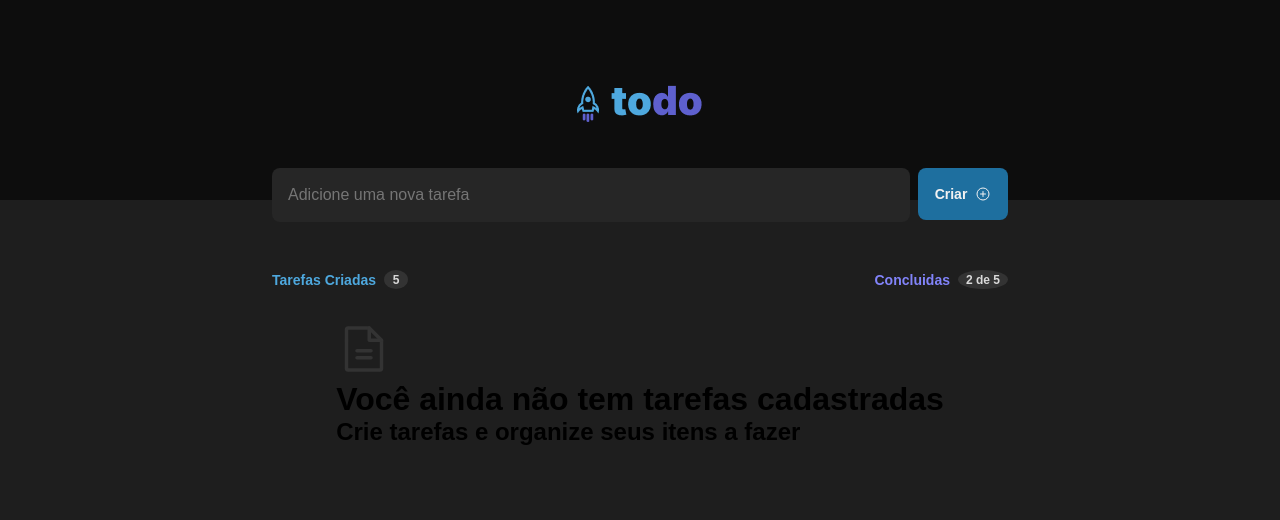
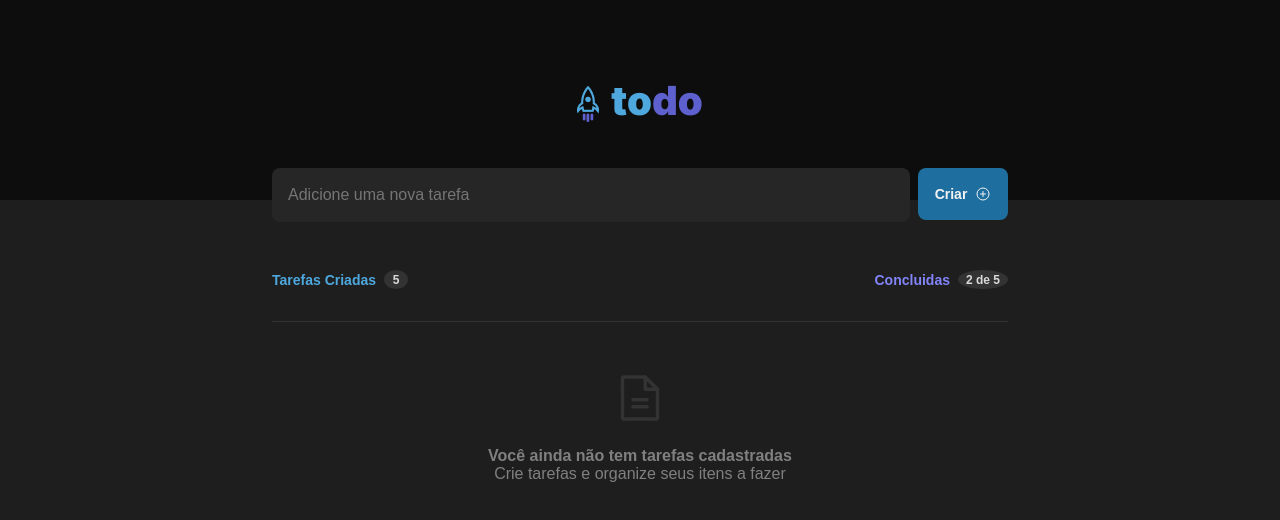
Before and after one commit to Balaciano/ToDoList, a React (Vite) app: page / in a window 1280 px wide. Shown: the top 520 px of the page. Built offline with nearby package versions, Linux system fonts and the light colour scheme.

Commit message:
feat: when the list is empty

```diff
--- a/src/App.jsx
+++ b/src/App.jsx
@@ -33,14 +33,17 @@ function App() {
         onClick={handleNewTask}
       />
       <div className={styles.tasksoptions}>
+        <div className={styles.content}>
         <Info />
         <div className={styles.alltasks}>
           {isEmpty ?
           (
-            <div className={styles.withouTask}>
+            <div className={styles.withoutTask}>
               <FileText size={56} color="var(--gray-400)"/>
-              <h1>Você ainda não tem tarefas cadastradas</h1>
-              <h2>Crie tarefas e organize seus itens a fazer</h2>
+              <div>
+                <h1>Você ainda não tem tarefas cadastradas</h1>
+                <h2>Crie tarefas e organize seus itens a fazer</h2>
+              </div>
             </div>
           )
           : (
@@ -55,6 +58,7 @@ function App() {
             </>
           )}
         </div>
+        </div>
       </div>
     </>
   )
--- a/src/app.module.css
+++ b/src/app.module.css
@@ -6,9 +6,44 @@
     margin-bottom: 10rem;
 }
 
+.content {
+    width: 100%;
+    max-width: 46rem;
+    display: flex;
+    flex-direction: column;
+    align-self: center;
+    gap: 2rem;
+}
+
 .alltasks {
-    align-self: center;
     display: flex;
     flex-direction: column;
     gap: 0.5rem;
 }
+
+.withoutTask {
+    padding-top: 3rem;
+    border-top: 1px solid var(--gray-400);
+    display: flex;
+    flex-direction: column;
+    align-items: center;
+    gap: 1.3rem;
+}
+
+.withoutTask > div {
+    display: flex;
+    flex-direction: column;
+    align-items: center;
+}
+
+.withoutTask > div > h1 {
+    font-size: 1rem;
+    color: var(--gray-300);
+    font-weight: bold;
+}
+
+.withoutTask > div > h2 {
+    font-size: 1rem;
+    color: var(--gray-300);
+    font-weight: lighter;
+}
```
